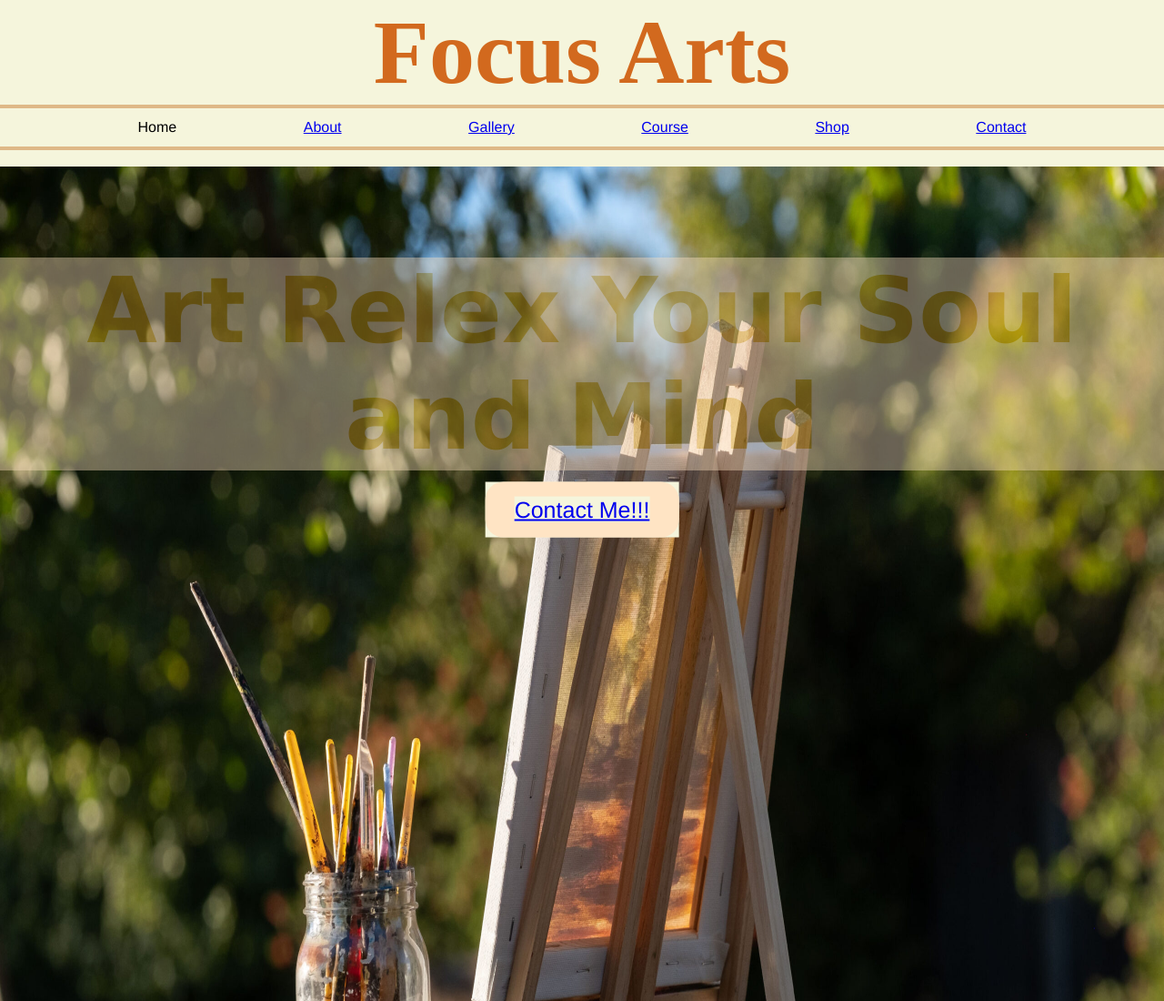
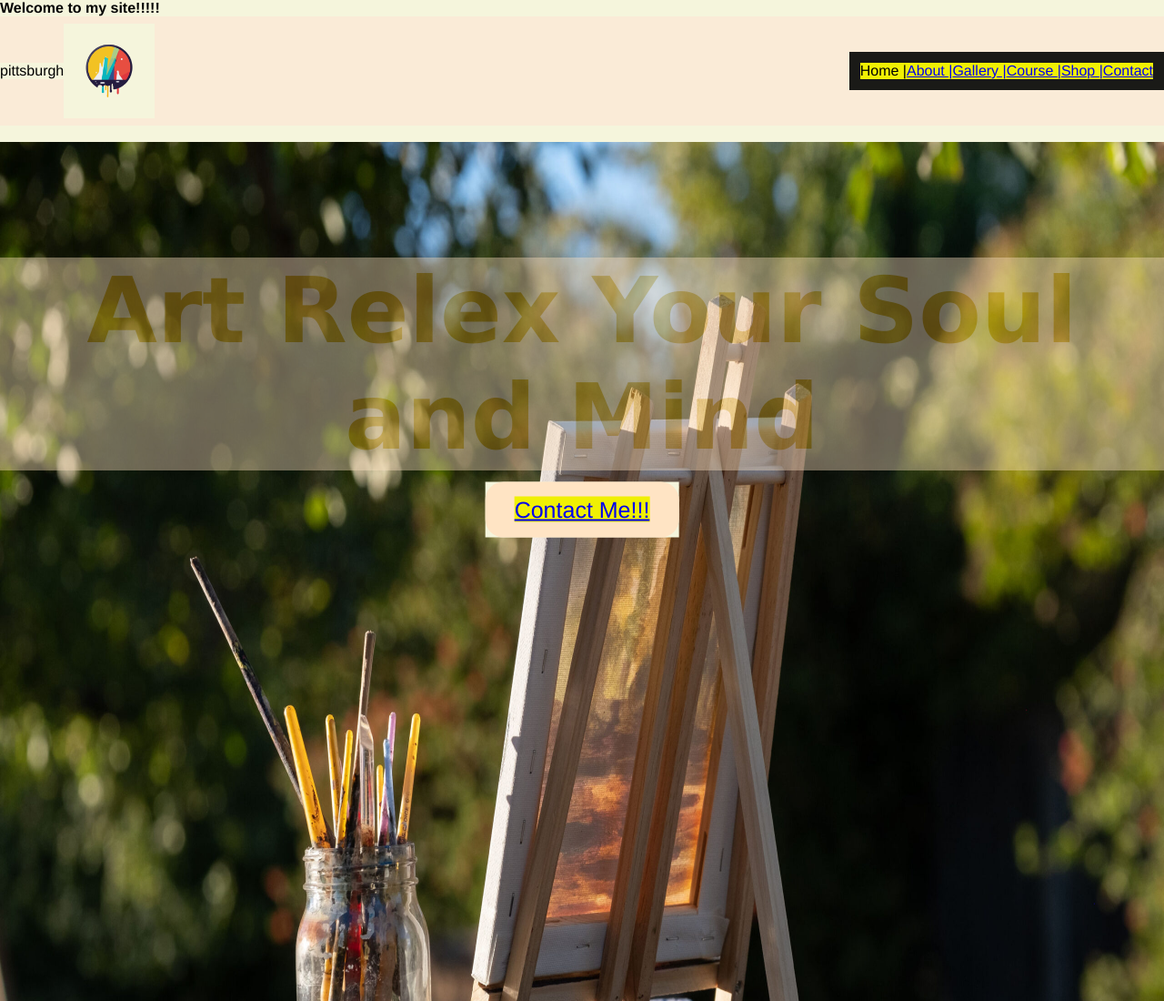
Before and after one commit to nalwebdevelopement/HTML-and-CSS, a plain HTML site: page Art_Website/index.html in a window 1280 px wide. Shown: the top 1100 px of the page at 91% size. Drawn offline with Linux system fonts and the light colour scheme.

Commit message:
added logo and header

```diff
--- a/Art_Website/Style/Style.css
+++ b/Art_Website/Style/Style.css
@@ -22,11 +22,36 @@ hr
 
 nav ul
 {
-    background-color:beige;
+    background-color:rgb(26, 26, 23);
     display: flex;
     list-style-type: none;
     padding: 12px;
-    justify-content:space-evenly;
+    margin-left:auto;
+
+}
+.nav_bar
+{
+    height: 120px;
+    background-color: antiquewhite;
+    display:flex;
+    justify-content: space-between;
+    align-items: center;
+    flex-grow:1;
+
+}
+
+.logo
+{
+    width:100px;
+    height:100px;
+
+}
+
+.nav_bar li,a
+{
+    align-items: center;
+    background-color:rgb(240, 240, 4);
+
 
 
 }
@@ -135,6 +160,15 @@ nav ul
    /* background-color: blue;*/
     border:2px solid black;
 }
+input[type=text] {
+    width: 100%;
+    padding: 12px 20px;
+    margin: 8px 0;
+    display: flex;
+    border: 1px solid #ccc;
+    border-radius: 4px;
+    box-sizing: border-box;
+  }
 .im
 {
     width: 200px;
--- a/Art_Website/index.html
+++ b/Art_Website/index.html
@@ -11,20 +11,26 @@
     </head>
     <body>
         <header>
-            <h1> Focus Arts</h1>
+            <h4> Welcome to my site!!!!!</h4>
         </header>
-        <hr>
+
         <nav class="nav_bar">
+            <div class="address">
+                <p> pittsburgh</p>
+            </div>
+            <div class="logo-wrapper">
+            <img src="/Art_Website/images/logo.png" alt="logo" class="logo">
+            </div>
             <ul>
-                <li>Home</li>
-                <li><a href= "pages/About.html"> About </a></li>
-                <li><a href= "pages/Gallery.html">Gallery</a></li>
-                <li><a href= "pages/course.html">Course</a></li>
-                <li><a href= "pages/Shop.html">Shop</a></li>
-                <li><a href= "pages/Contact.html">Contact</a></li>
+                <li>Home | </li>
+                <li><a href= "pages/About.html">  About | </a></li>
+                <li><a href= "pages/Gallery.html"> Gallery | </a></li>
+                <li><a href= "pages/course.html"> Course | </a></li>
+                <li><a href= "pages/Shop.html"> Shop | </a></li>
+                <li><a href= "pages/Contact.html"> Contact </a></li>
             </ul>
         </nav>
-        <hr>
+
         <br>
         <div class="mainImage">
             <img src="/Art_Website/images/Main.jpg" alt="" class="mainImg">
```
Also changed, not shown: Art_Website/pages/Contact.html (+1 -0 lines), Art_Website/images/logo.png (added).
